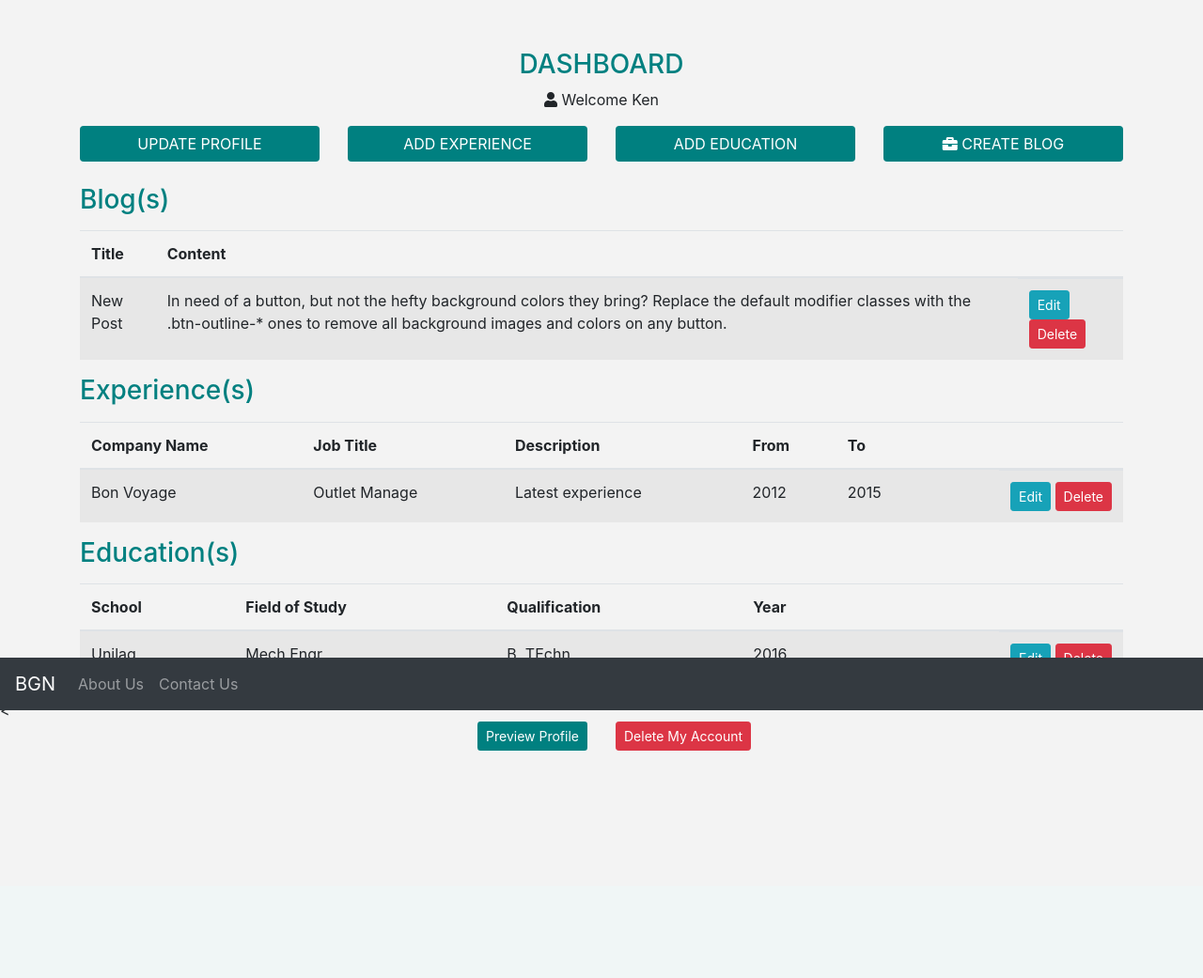
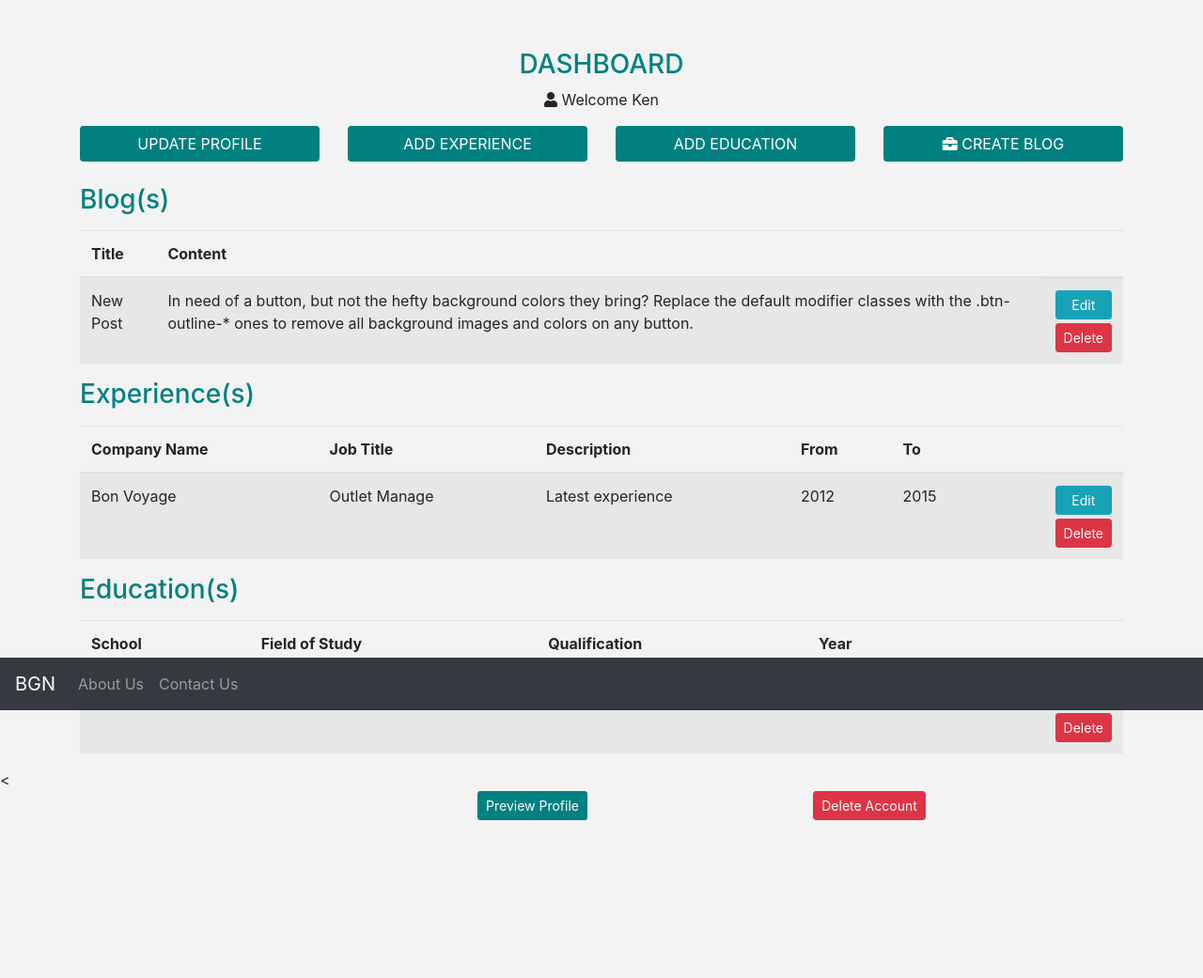
Before and after one commit to kenmoh/bgn, a Django app: page /accounts/dashboard/1 in a window 1280 px wide. Shown: the part 44-1085 px from the top of the page at 94% size. Before the commit the page ends 843 px from the top, so only its background shows below. Run offline with Django 3.2, Linux system fonts and the light colour scheme; data comes from the database, SQL or seed files in the repository; both versions use the stored data as it was after the commit; some libraries are stand-ins or nearby versions.

```diff
--- a/templates/accounts/dashboard.html
+++ b/templates/accounts/dashboard.html
@@ -61,10 +61,10 @@
             <td>{{ post.title }}</td>
             <td>{{ post.content }}</td>
             <td class="float-right">
-                    <a href="{% url 'edit_blog' post.id %}" class="btn btn-sm btn-info" type="button">
+                    <a href="{% url 'edit_blog' post.id %}" class="btn btn-sm btn-info mx-auto d-block" type="button">
                         Edit
                     </a>
-                   <button class="btn btn-danger btn-sm" type="submit" data-toggle="modal" data-target="#blog">Delete</button>
+                   <button class="btn btn-danger btn-sm mt-1" type="submit" data-toggle="modal" data-target="#blog">Delete</button>
 <!--DELETE MODAL-->
                  <div class="modal fade" id="blog" tabindex="-1" role="dialog" aria-labelledby="blogLabel"
                             aria-hidden="true">
@@ -122,10 +122,10 @@
             <td>{{ experience.year_from }}</td>
             <td>{{ experience.year_to}}</td>
             <td class="float-right">
-                    <a href="{% url 'edit_experience' experience.id %}" class="btn btn-sm btn-info" type="button">
+                    <a href="{% url 'edit_experience' experience.id %}" class="btn btn-sm btn-info mx-auto d-block" type="button">
                         Edit
                     </a>
-                   <button class="btn btn-danger btn-sm" type="submit" data-toggle="modal" data-target="#experience">Delete</button>
+                   <button class="btn btn-danger btn-sm mt-1" type="submit" data-toggle="modal" data-target="#experience">Delete</button>
 <!--DELETE MODAL-->
                  <div class="modal fade" id="experience" tabindex="-1" role="dialog" aria-labelledby="experienceLabel"
                             aria-hidden="true">
@@ -181,10 +181,10 @@
             <td>{{ education.qualification }}</td>
             <td>{{ education.year }}</td>
             <td class="float-right">
-                    <a href="{% url 'edit_education' education.id %}" class="btn btn-sm btn-info" type="button">
+                    <a href="{% url 'edit_education' education.id %}" class="btn btn-sm btn-info mx-auto d-block" type="button">
                         Edit
                     </a>
-                   <button class="btn btn-danger btn-sm" type="submit" data-toggle="modal" data-target="#education">Delete</button>
+                   <button class="btn btn-danger btn-sm mt-1" type="submit" data-toggle="modal" data-target="#education">Delete</button>
 <!--DELETE MODAL-->
                  <div class="modal fade" id="education" tabindex="-1" role="dialog" aria-labelledby="educationLabel"
                             aria-hidden="true">
@@ -222,7 +222,7 @@
         <div class="row">
             <div class="col-6"><a href="{% url 'profile' user.id %}" type="button" class="btn btn-black mb-5 float-right btn-sm"> Preview Profile</a></div>
             <div class="col-6">
-        <button class="btn btn-danger btn-sm" type="submit" data-toggle="modal" data-target="#account">Delete My Account</button>
+        <button class="btn btn-danger btn-sm mx-auto d-block" type="submit" data-toggle="modal" data-target="#account">Delete Account</button>
         <!--Account  Modal -->
         <div class="modal fade" id="account" tabindex="-1" role="dialog" aria-labelledby="accountLabel"
             aria-hidden="true">
```
Also changed, not shown: db.sqlite3.
